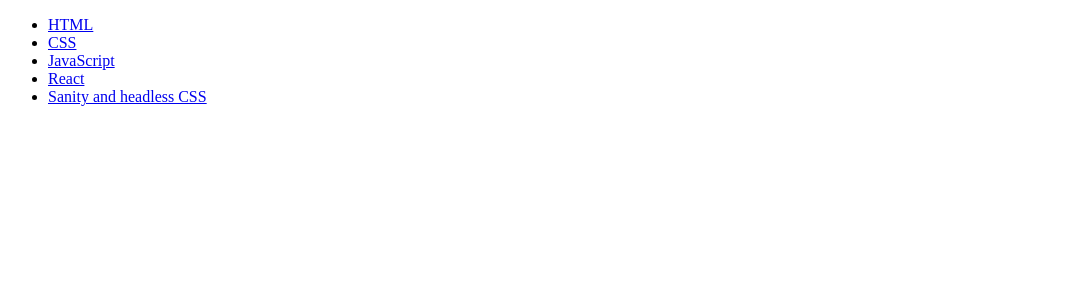
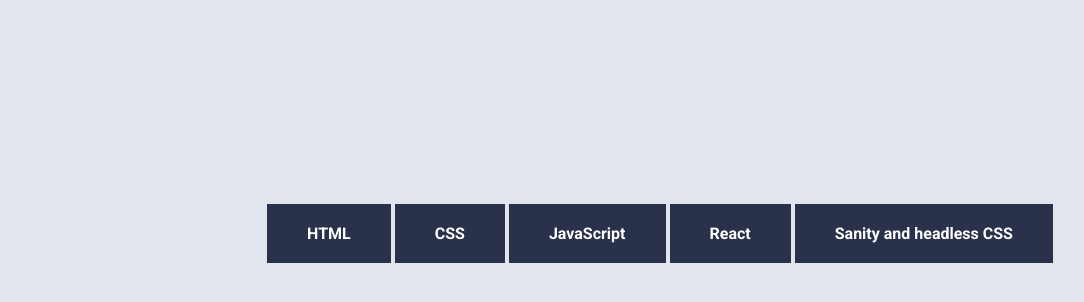
Before and after one commit to jimmyostby/uin25ak1_resource_layout_oestby, a plain HTML site: page index.html in a window 1280 px wide. Shown: the whole page, without its empty margins (0-1084 px from the left). Drawn offline with Linux system fonts and the light colour scheme.

Commit message:
Lagt til css
Lagt til css for å stilsette siden.

```diff
--- a/index.html
+++ b/index.html
@@ -10,6 +10,7 @@
     <script src="menu.js"></script>
 </head>
 <body>
+    <header>
         <nav>
             <ul>
                 <li><a href="ressurser.js">HTML</a></li>
@@ -17,9 +18,8 @@
                 <li><a href="ressurser.js">JavaScript</a></li>
                 <li><a href="ressurser.js">React</a></li>
                 <li><a href="ressurser.js">Sanity and headless CSS</a></li>
-
             </ul>
         </nav>
-
+    </header>
 </body>
 </html>
--- a/style.css
+++ b/style.css
@@ -7,3 +7,34 @@
     --gray:#E1E5EE;
     --white:#fff;
 }
+
+body{
+    background: var(--gray);
+}
+
+nav{
+    text-align: center;
+    padding-top: 200px;
+}
+
+nav li{
+    list-style: none;
+    text-align: center;
+    display: flex;
+    display: inline;
+}
+
+
+nav li a{
+    font-family: "Roboto";
+    font-weight: 700;
+    background: var(--blue);
+    text-decoration: none;
+    color: var(--white);
+    padding: 20px 40px 20px 40px;
+}
+
+a:hover{
+    background: var(--white);
+    color: var(--blue);
+}
```
Lines whose indentation alone changed are shown as unchanged.
